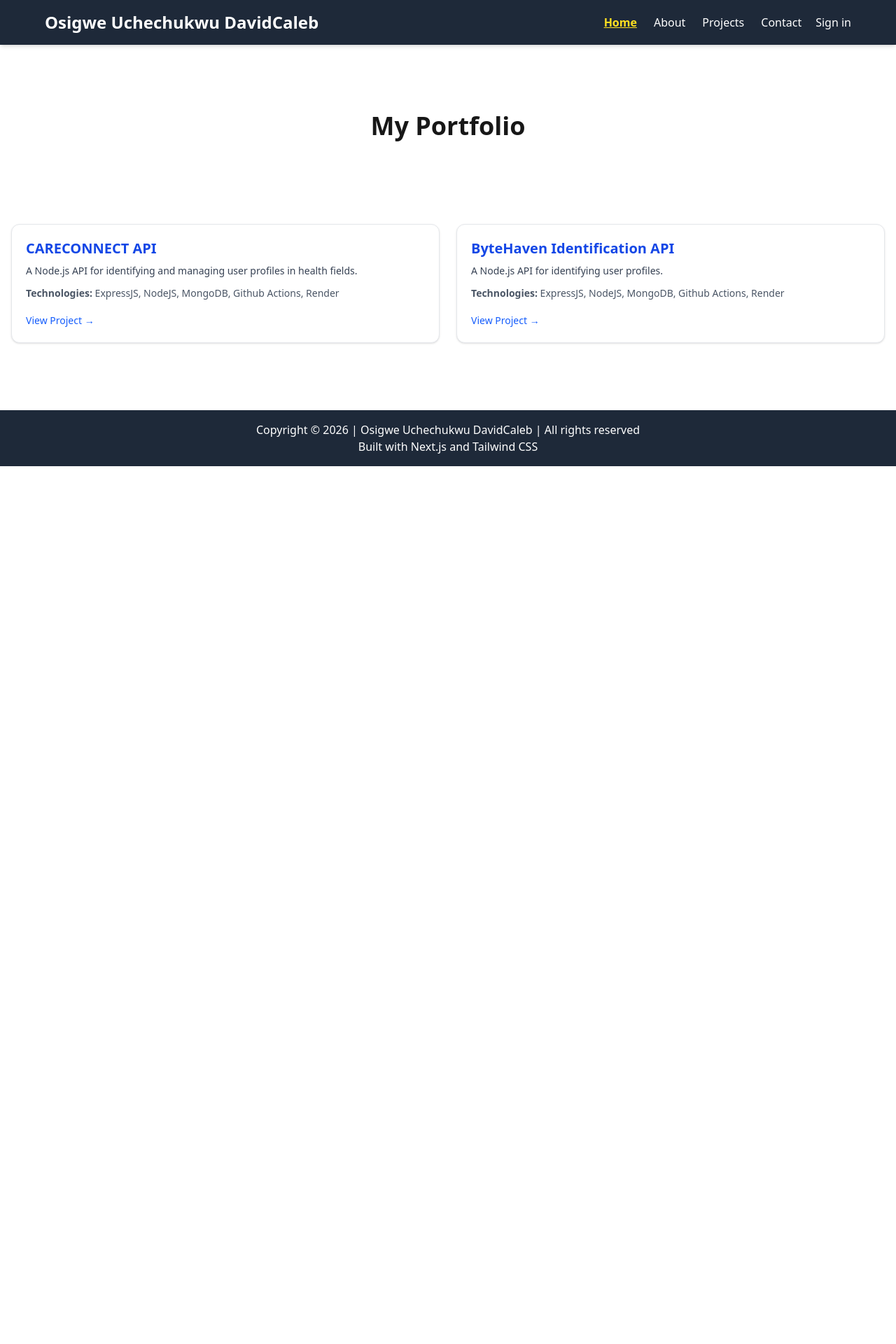
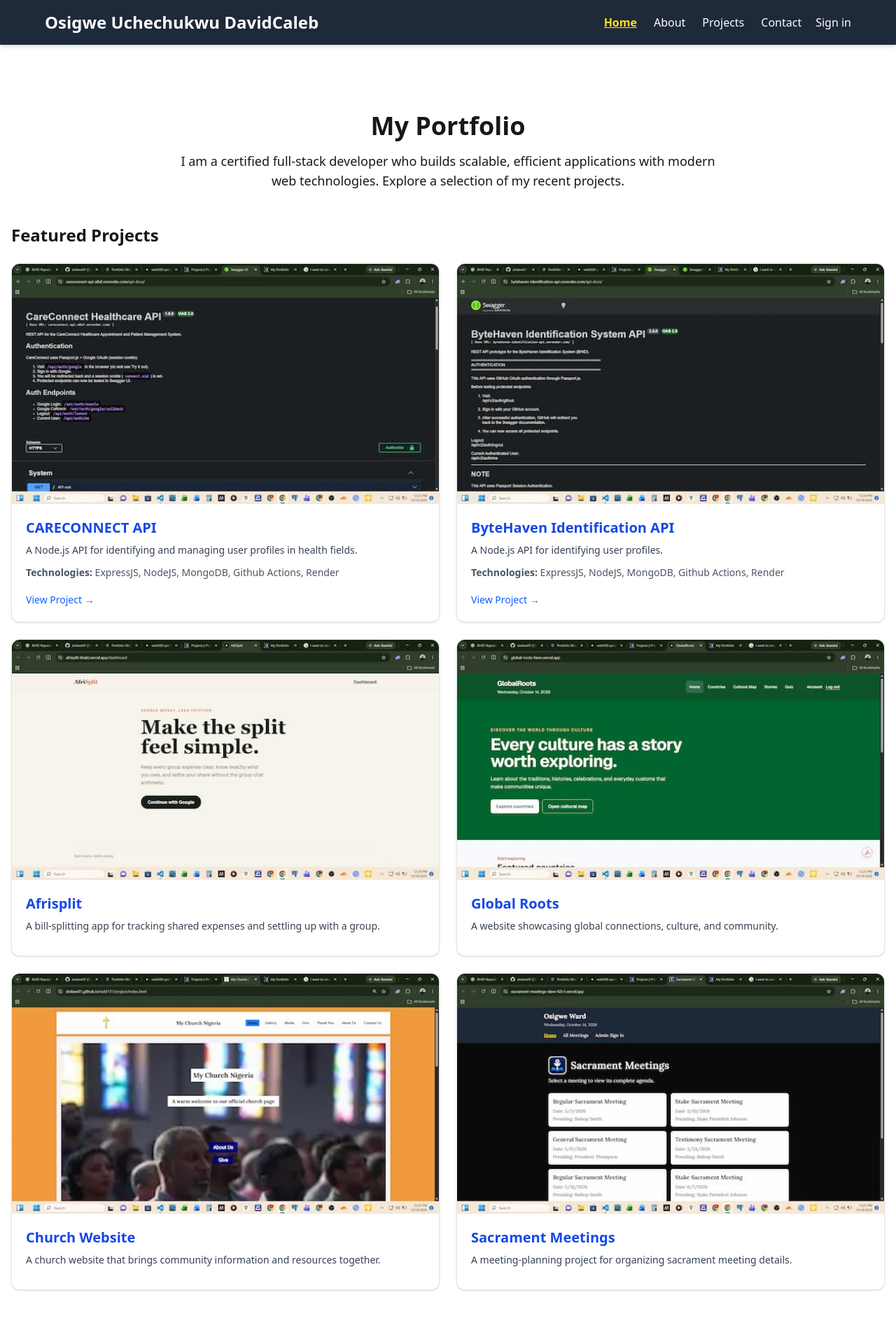
Before and after one commit to sirdave01/wdd430-portfolio, a Next.js app: page / in a window 1280 px wide. Shown: the top 1920 px of the page at 70% size. Before the commit the page ends 800 px from the top, so only its background shows below. Built offline with nearby package versions, Linux system fonts and the light colour scheme; no server answers.

Commit message:
added picture to about page

```diff
--- a/app/about/page.tsx
+++ b/app/about/page.tsx
@@ -70,42 +70,45 @@ const skills = [
 ];
 
 export default function About() {
-
   return (
-
     <main className="max-w-4xl mx-auto px-4 py-12">
 
-      <section className="text-center py-12">
+      {/* Hero / Intro section with photo */}
+      <section className="flex flex-col md:flex-row items-center gap-10 py-12">
 
-        <h2 className="text-3xl font-bold mb-4">About Me</h2>
+        {/* Profile Picture */}
+        <div className="flex-shrink-0">
+          <img
+            src="/founder.jpeg"
+            alt="Osigwe Uchechukwu DavidCaleb"
+            className="w-48 h-48 rounded-full object-cover border-4 border-blue-600 shadow-lg"
+          />
+        </div>
 
-        {/* create a nice divider - not a straight line- between this paragraph and the previous one  */}
-        <hr className="relative my-8 overflow-visible border-t border-gray-300 after:absolute after:left-1/2 after:top-1/2 after:-translate-x-1/2 after:-translate-y-1/2 after:bg-black after:px-3 after:text-gray-400 after:content-['✦']" />
-
-           <p className="text-lg text-white-700">
-
-          I am a Certified full-stack developer with experience in building scalable and efficient web applications using modern technologies.
-
-          I build web applications that are responsive, user-friendly, and optimized for performance. I am passionate about learning new technologies and improving my skills to deliver high-quality solutions.
-
-        </p>
-
-        {/* create a nice divider between this paragraph and the previous one */}
-        <hr className="my-8 border-t-4 border-dotted border-gray-400" />
-        <p className="text-lg text-white-700">
-
-          Below shares more information about my skills, background, and work.
-
-        </p>
-
-        <hr className="my-8 h-1.5 rounded-full border-0 bg-gray-300" />
-
+        {/* Text */}
+        <div className="text-center md:text-left">
+          <h1 className="text-3xl md:text-4xl font-bold mb-4">About Me</h1>
+          <p className="text-lg text-white leading-relaxed">
+            I am a Certified full-stack developer with experience in building scalable
+            and efficient web applications using modern technologies.
+          </p>
+          <p className="text-lg text-white leading-relaxed mt-4">
+            I build web applications that are responsive, user-friendly, and optimized
+            for performance. I am passionate about learning new technologies and improving
+            my skills to deliver high-quality solutions.
+          </p>
+        </div>
       </section>
 
-      <SkillList skills={skills} />
+      {/* Divider */}
+      <hr className="my-10 border-t border-gray-300" />
+
+      {/* Skills section */}
+      <section>
+        <h2 className="text-2xl font-bold mb-6 text-center">Skills & Technologies</h2>
+        <SkillList skills={skills} />
+      </section>
 
     </main>
-
   );
-
 }
--- a/app/page.tsx
+++ b/app/page.tsx
@@ -8,41 +8,60 @@ export const metadata: Metadata = {
 
 const projects = [
   {
+    id: 1,
     title: 'CARECONNECT API',
     description: 'A Node.js API for identifying and managing user profiles in health fields.',
     technologies: ['ExpressJS', 'NodeJS', 'MongoDB', 'Github Actions', 'Render'],
-    link: 'https://careconnect-api-a8af.onrender.com/'
+    link: 'https://careconnect-api-a8af.onrender.com/',
+    image: '/projects/careconnect-api.png',
   },
   {
+    id: 2,
     title: 'ByteHaven Identification API',
     description: 'A Node.js API for identifying user profiles.',
     technologies: ['ExpressJS', 'NodeJS', 'MongoDB', 'Github Actions', 'Render'],
-    link: 'https://bytehaven-identification-api.onrender.com/'
-  }
+    link: 'https://bytehaven-identification-api.onrender.com/',
+    image: '/projects/bytehaven-api.png',
+  },
+  {
+    id: 3,
+    title: 'Afrisplit',
+    description: 'A bill-splitting app for tracking shared expenses and settling up with a group.',
+    image: '/projects/afrisplit.png',
+  },
+  {
+    id: 4,
+    title: 'Global Roots',
+    description: 'A website showcasing global connections, culture, and community.',
+    image: '/projects/global-roots.png',
+  },
+  {
+    id: 5,
+    title: 'Church Website',
+    description: 'A church website that brings community information and resources together.',
+    image: '/projects/church-website.png',
+  },
+  {
+    id: 6,
+    title: 'Sacrament Meetings',
+    description: 'A meeting-planning project for organizing sacrament meeting details.',
+    image: '/projects/sacrament-meetings.png',
+  },
 ];
 
 export default function Home() {
-
   return (
-
     <main className="container mx-auto px-4 py-12">
-
-      <section className="text-center py-12">
-
-        <h1 className="text-4xl font-bold mb-4">My Portfolio</h1>
-
-        <p className="text-lg text-white">
-
-          I am a Certified full-stack developer, I work with modern web technologies to build scalable and efficient applications. Here are some of my recent projects.
-
+      <section className="py-12 text-center">
+        <h1 className="mb-4 text-4xl font-bold">My Portfolio</h1>
+        <p className="mx-auto max-w-3xl text-lg">
+          I am a certified full-stack developer who builds scalable, efficient applications
+          with modern web technologies. Explore a selection of my recent projects.
         </p>
-
       </section>
 
+      <h2 className="mb-6 text-2xl font-semibold">Featured Projects</h2>
       <ProjectList projects={projects} />
-
     </main>
-
   );
-
 }
--- a/components/ProjectCard.tsx
+++ b/components/ProjectCard.tsx
@@ -35,9 +35,11 @@ export default function ProjectCard({
         <h3 className="text-xl font-bold mb-2 text-blue-700">{title}</h3>
         <p className="text-gray-700 mb-3 text-sm line-clamp-3">{description}</p>
 
-        <p className="text-sm text-gray-600 mb-4">
-          <strong>Technologies:</strong> {technologies.join(', ')}
-        </p>
+        {technologies.length > 0 && (
+          <p className="text-sm text-gray-600 mb-4">
+            <strong>Technologies:</strong> {technologies.join(', ')}
+          </p>
+        )}
 
         {link && (
           <a
--- a/components/ProjectList.tsx
+++ b/components/ProjectList.tsx
@@ -2,7 +2,11 @@ import ProjectCard from './ProjectCard';
 import type { Project } from '@/app/projects/lib/projects-db';
 
 interface ProjectListProps {
-  projects: Project[];
+  projects: Array<
+    Pick<Project, 'id' | 'title' | 'description' | 'link' | 'image'> & {
+      technologies?: string[];
+    }
+  >;
   showActions?: boolean;
 }
 
```
Also changed, not shown: public/founder.jpeg (added).
